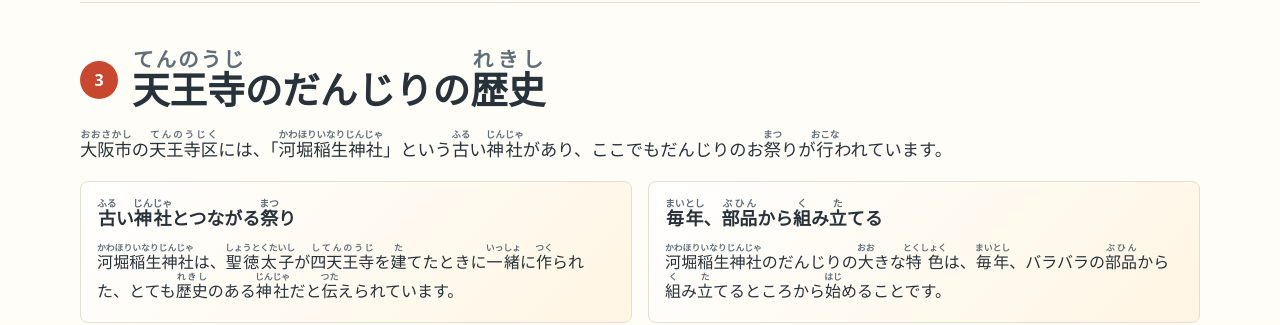
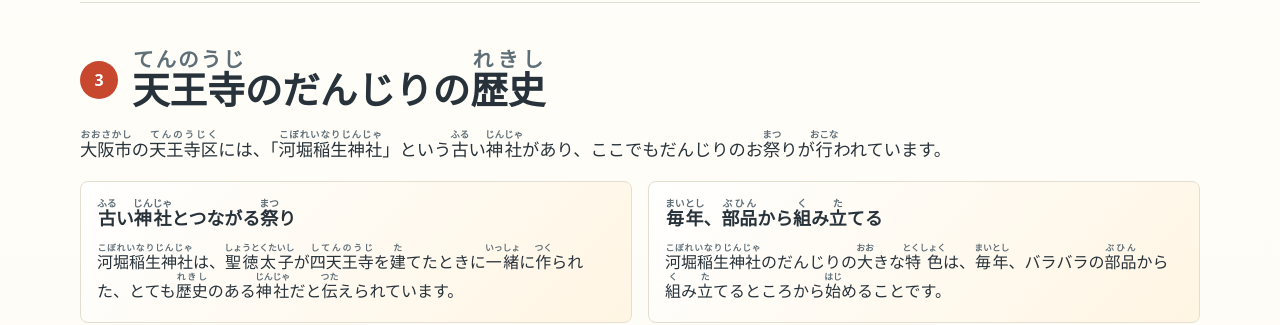
Before and after one commit to daiki0807/danjiri-tennoji-study, a plain HTML site: page index.html in a window 1280 px wide. Shown: the part 1800-2125 px from the top of the page. Drawn offline with Linux system fonts and the light colour scheme.

Commit message:
Fix furigana for Kobore Inari Shrine

```diff
--- a/index.html
+++ b/index.html
@@ -544,15 +544,15 @@
         <span class="number">3</span>
         <h2><ruby>天王寺<rt>てんのうじ</rt></ruby>のだんじりの<ruby>歴史<rt>れきし</rt></ruby></h2>
       </div>
-      <p class="body-text"><ruby>大阪市<rt>おおさかし</rt></ruby>の<ruby>天王寺区<rt>てんのうじく</rt></ruby>には、「<ruby>河堀稲生神社<rt>かわほりいなりじんじゃ</rt></ruby>」という<ruby>古<rt>ふる</rt></ruby>い<ruby>神社<rt>じんじゃ</rt></ruby>があり、ここでもだんじりのお<ruby>祭<rt>まつ</rt></ruby>りが<ruby>行<rt>おこな</rt></ruby>われています。</p>
+      <p class="body-text"><ruby>大阪市<rt>おおさかし</rt></ruby>の<ruby>天王寺区<rt>てんのうじく</rt></ruby>には、「<ruby>河堀稲生神社<rt>こぼれいなりじんじゃ</rt></ruby>」という<ruby>古<rt>ふる</rt></ruby>い<ruby>神社<rt>じんじゃ</rt></ruby>があり、ここでもだんじりのお<ruby>祭<rt>まつ</rt></ruby>りが<ruby>行<rt>おこな</rt></ruby>われています。</p>
       <div class="feature">
         <article>
           <h3><ruby>古<rt>ふる</rt></ruby>い<ruby>神社<rt>じんじゃ</rt></ruby>とつながる<ruby>祭<rt>まつ</rt></ruby>り</h3>
-          <p><ruby>河堀稲生神社<rt>かわほりいなりじんじゃ</rt></ruby>は、<ruby>聖徳太子<rt>しょうとくたいし</rt></ruby>が<ruby>四天王寺<rt>してんのうじ</rt></ruby>を<ruby>建<rt>た</rt></ruby>てたときに<ruby>一緒<rt>いっしょ</rt></ruby>に<ruby>作<rt>つく</rt></ruby>られた、とても<ruby>歴史<rt>れきし</rt></ruby>のある<ruby>神社<rt>じんじゃ</rt></ruby>だと<ruby>伝<rt>つた</rt></ruby>えられています。</p>
+          <p><ruby>河堀稲生神社<rt>こぼれいなりじんじゃ</rt></ruby>は、<ruby>聖徳太子<rt>しょうとくたいし</rt></ruby>が<ruby>四天王寺<rt>してんのうじ</rt></ruby>を<ruby>建<rt>た</rt></ruby>てたときに<ruby>一緒<rt>いっしょ</rt></ruby>に<ruby>作<rt>つく</rt></ruby>られた、とても<ruby>歴史<rt>れきし</rt></ruby>のある<ruby>神社<rt>じんじゃ</rt></ruby>だと<ruby>伝<rt>つた</rt></ruby>えられています。</p>
         </article>
         <article>
           <h3><ruby>毎年<rt>まいとし</rt></ruby>、<ruby>部品<rt>ぶひん</rt></ruby>から<ruby>組<rt>く</rt></ruby>み<ruby>立<rt>た</rt></ruby>てる</h3>
-          <p><ruby>河堀稲生神社<rt>かわほりいなりじんじゃ</rt></ruby>のだんじりの<ruby>大<rt>おお</rt></ruby>きな<ruby>特色<rt>とくしょく</rt></ruby>は、<ruby>毎年<rt>まいとし</rt></ruby>、バラバラの<ruby>部品<rt>ぶひん</rt></ruby>から<ruby>組<rt>く</rt></ruby>み<ruby>立<rt>た</rt></ruby>てるところから<ruby>始<rt>はじ</rt></ruby>めることです。</p>
+          <p><ruby>河堀稲生神社<rt>こぼれいなりじんじゃ</rt></ruby>のだんじりの<ruby>大<rt>おお</rt></ruby>きな<ruby>特色<rt>とくしょく</rt></ruby>は、<ruby>毎年<rt>まいとし</rt></ruby>、バラバラの<ruby>部品<rt>ぶひん</rt></ruby>から<ruby>組<rt>く</rt></ruby>み<ruby>立<rt>た</rt></ruby>てるところから<ruby>始<rt>はじ</rt></ruby>めることです。</p>
         </article>
         <article>
           <h3>みんなで<ruby>作<rt>つく</rt></ruby>る<ruby>行事<rt>ぎょうじ</rt></ruby></h3>
```
